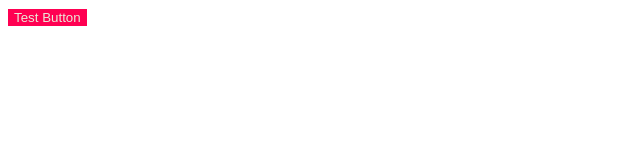
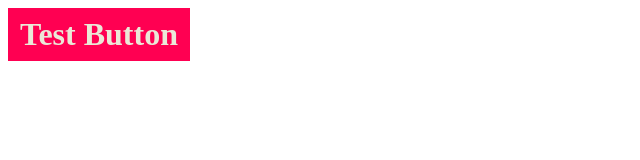
Before and after one commit to SlapsART/Test-Token-FIgma, a plain HTML site: page index.html in a window 1280 px wide. Shown: the whole page, without its empty margins (0-640 px from the left). Drawn offline with Linux system fonts and the light colour scheme.

Commit message:
Changes style font button

```diff
--- a/build/css/_variables.css
+++ b/build/css/_variables.css
@@ -6,5 +6,11 @@
   --sd-global-btn: #ff0052;
   --sd-global-button-text: #ebe8d8;
   --sd-global-background: #ffffff;
-  --sd-global-padding-button: 12;
+  --sd-global-padding-top-button: 8px;
+  --sd-global-padding-left-button: 12px;
+  --sd-global-padding-rigth-button: 12px;
+  --sd-global-padding-bottom-button: 8px;
+  --sd-global-button-large: 24pt;
+  --sd-global-font-family-button: Nunito;
+  --sd-global-button-font: 600;
 }
--- a/index.html
+++ b/index.html
@@ -9,9 +9,16 @@
 <body>
     <style>
         button{
+            font-family: var(--sd-global-font-family-button);
+            font-weight: var(--sd-global-button-font);
+            font-size: var(--sd-global-button-large);
             background-color: var(--sd-global-btn);
             color: var(--sd-global-button-text);
             border: none;
+            padding-top: var(--sd-global-padding-top-button);
+            padding-bottom: var(--sd-global-padding-bottom-button);
+            padding-left: var(--sd-global-padding-left-button);
+            padding-right: var(--sd-global-padding-rigth-button);
         }
     </style>
     <button>
```
